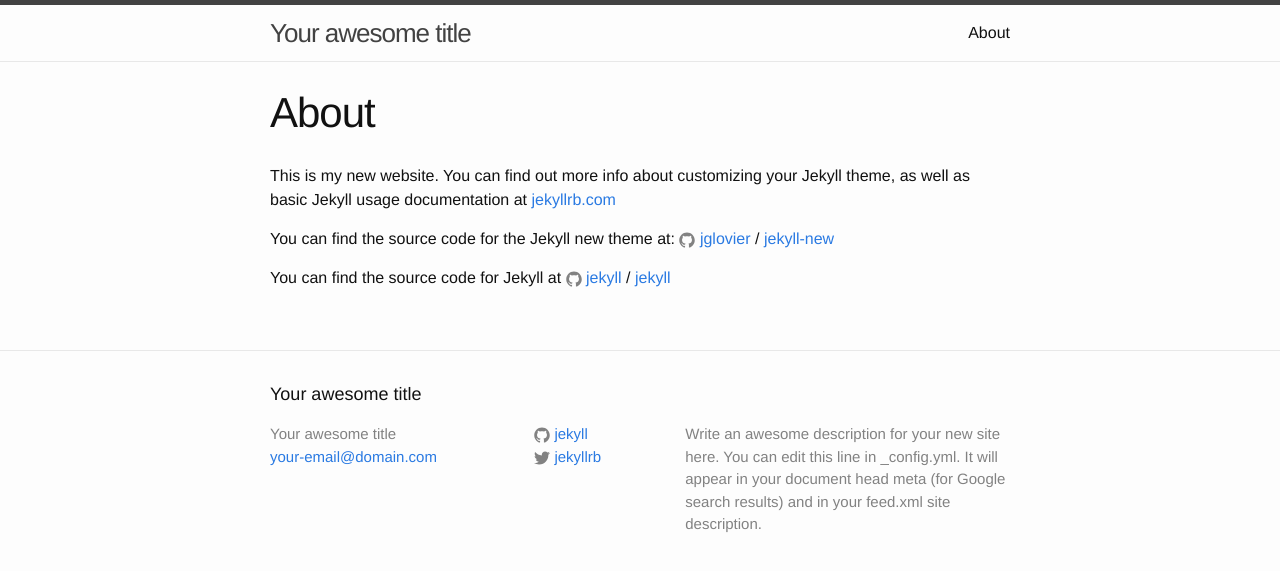
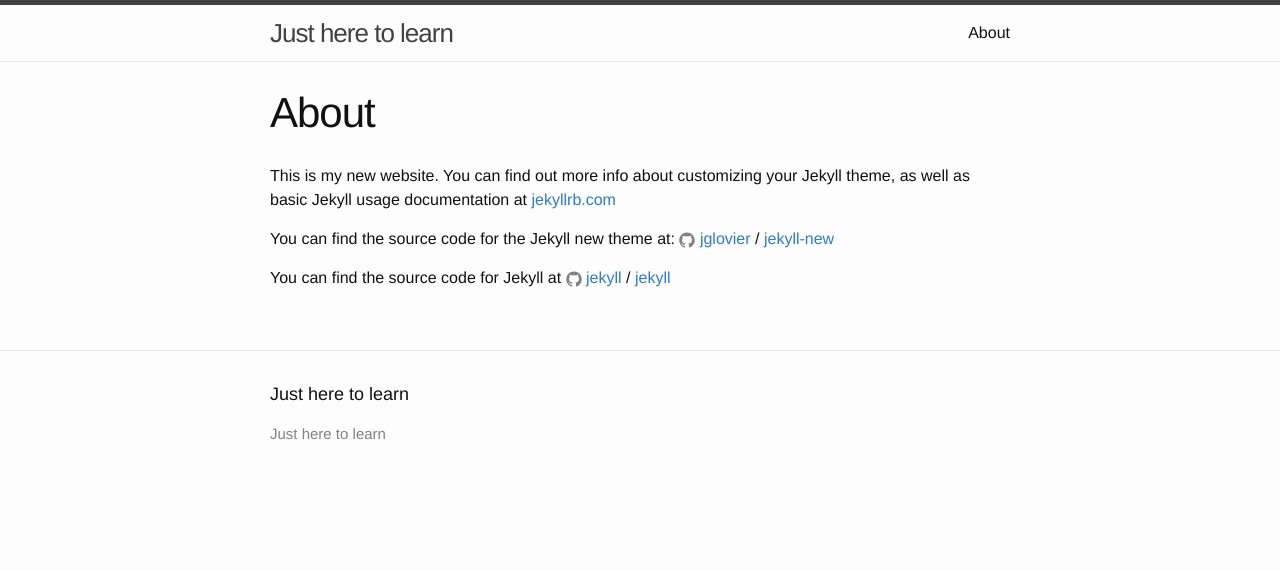
Before and after one commit to magpie11/my-site, a Jekyll site: the page built from about.md, in a window 1280 px wide. Shown: the top 571 px of the page. Built offline with Jekyll 4.4.1, drawn with Linux system fonts in a browser that asks for light colours.

Commit message:
Updated Config and 6 other files

```diff
--- a/_config.yml
+++ b/_config.yml
@@ -1,21 +1,23 @@
-# Welcome to Jekyll!
-#
-# This config file is meant for settings that affect your whole blog, values
-# which you are expected to set up once and rarely need to edit after that.
-# For technical reasons, this file is *NOT* reloaded automatically when you use
-# 'jekyll serve'. If you change this file, please restart the server process.
-
-# Site settings
-title: Your awesome title
-email: your-email@domain.com
-description: > # this means to ignore newlines until "baseurl:"
-  Write an awesome description for your new site here. You can edit this
-  line in _config.yml. It will appear in your document head meta (for
-  Google search results) and in your feed.xml site description.
-baseurl: "" # the subpath of your site, e.g. /blog
-url: "http://yourdomain.com" # the base hostname & protocol for your site
-twitter_username: jekyllrb
-github_username:  jekyll
-
-# Build settings
-markdown: kramdown
+---
+title: Just here to learn
+timezone: UTC
+collections:
+  posts:
+    title: Posts
+    output: true
+  uploads:
+    title: Uploads
+    output: true
+defaults:
+- scope:
+    path: ''
+    type: posts
+  values:
+    layout: post
+    permalink: "/posts/:title/"
+- scope:
+    path: ''
+    type: pages
+  values:
+    layout: page
+permalink: pretty
--- a/_layouts/page.html
+++ b/_layouts/page.html
@@ -1,6 +1,7 @@
 ---
 layout: default
 ---
+
 <article class="post">
 
   <header class="post-header">
--- a/_layouts/post.html
+++ b/_layouts/post.html
@@ -1,6 +1,7 @@
 ---
 layout: default
 ---
+
 <article class="post" itemscope itemtype="http://schema.org/BlogPosting">
 
   <header class="post-header">
--- a/about.md
+++ b/about.md
@@ -1,7 +1,7 @@
 ---
+title: About
+permalink: "/about/"
 layout: page
-title: About
-permalink: /about/
 ---
 
 This is my new website. You can find out more info about customizing your Jekyll theme, as well as basic Jekyll usage documentation at [jekyllrb.com](http://jekyllrb.com/)
--- a/css/main.scss
+++ b/css/main.scss
@@ -1,6 +1,6 @@
 ---
-# Only the main Sass file needs front matter (the dashes are enough)
 ---
+
 @charset "utf-8";
 
 
--- a/feed.xml
+++ b/feed.xml
@@ -1,6 +1,7 @@
 ---
-layout: null
+layout:
 ---
+
 <?xml version="1.0" encoding="UTF-8"?>
 <rss version="2.0" xmlns:atom="http://www.w3.org/2005/Atom">
   <channel>
```
Also changed, not shown: _posts/2017-11-30-welcome-to-jekyll.markdown (+6 -3 lines).
